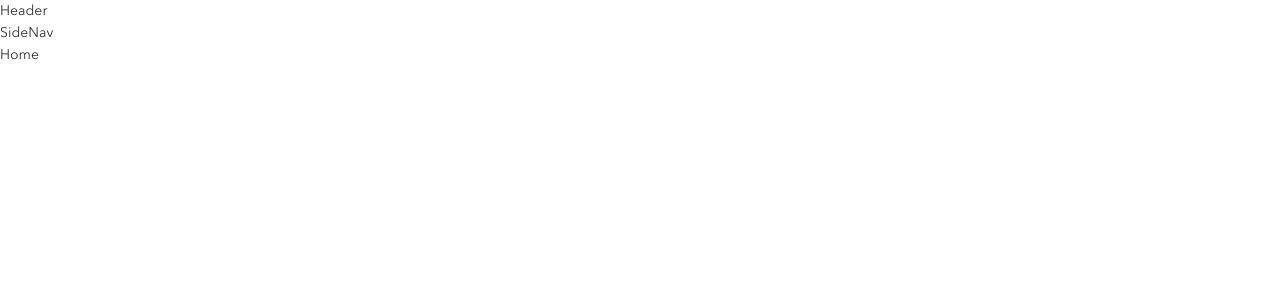
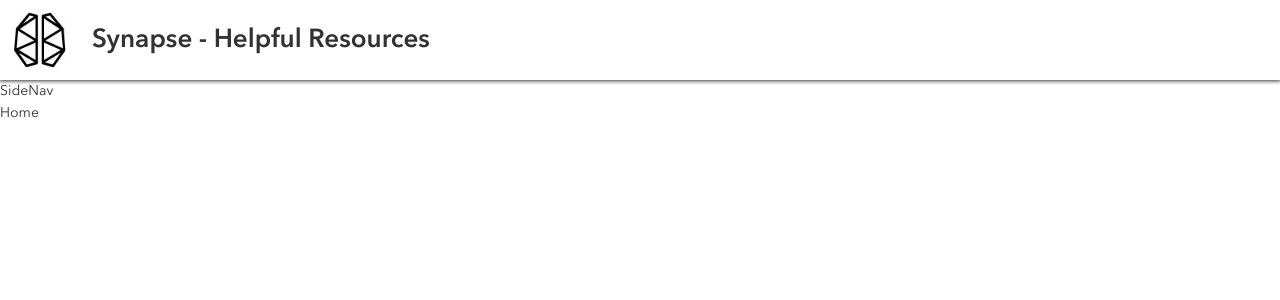
Before and after one commit to James-Bosley/helpful-resources, a React (Create React App) app: page / in a window 1280 px wide. Shown: the top 300 px of the page. Built offline with nearby package versions, Linux system fonts and the light colour scheme; no server answers.

Commit message:
Header created.

```diff
--- a/src/components/header/Header.jsx
+++ b/src/components/header/Header.jsx
@@ -1,6 +1,16 @@
+import logo from "../../assets/icons/logo.jpg";
 import "./header.scss";
 
 const Header = () => {
-  return <div>Header</div>;
+  return (
+    <div className="header">
+      <div className="header__container">
+        <div className="header__icon-container">
+          <img src={logo} alt="Logo" className="header__icon" />
+        </div>
+        <p className="header__title">Synapse - Helpful Resources</p>
+      </div>
+    </div>
+  );
 };
 export default Header;
--- a/src/components/header/header.scss
+++ b/src/components/header/header.scss
@@ -0,0 +1,26 @@
+@use "../../styles/partials/" as *;
+
+.header {
+  box-shadow: 0 0 4px 1px $primary-color-dark;
+
+  &__container {
+    @include flex(initial, center);
+    max-width: 140rem;
+    margin: 0 auto;
+  }
+
+  &__icon-container {
+    height: 8rem;
+    width: 8rem;
+  }
+
+  &__icon {
+    height: 100%;
+    width: 100%;
+  }
+
+  &__title {
+    @include page-header;
+    margin-left: 1.2rem;
+  }
+}
--- a/src/styles/partials/_typeface.scss
+++ b/src/styles/partials/_typeface.scss
@@ -45,7 +45,7 @@ $primary-font: "Avenir Next", "Verdana", sans-serif;
   line-height: 3.2rem;
 
   @include media-tablet {
-    font-size: 3.3rem;
+    font-size: 2.6rem;
     line-height: 4.4rem;
   }
 }
```
